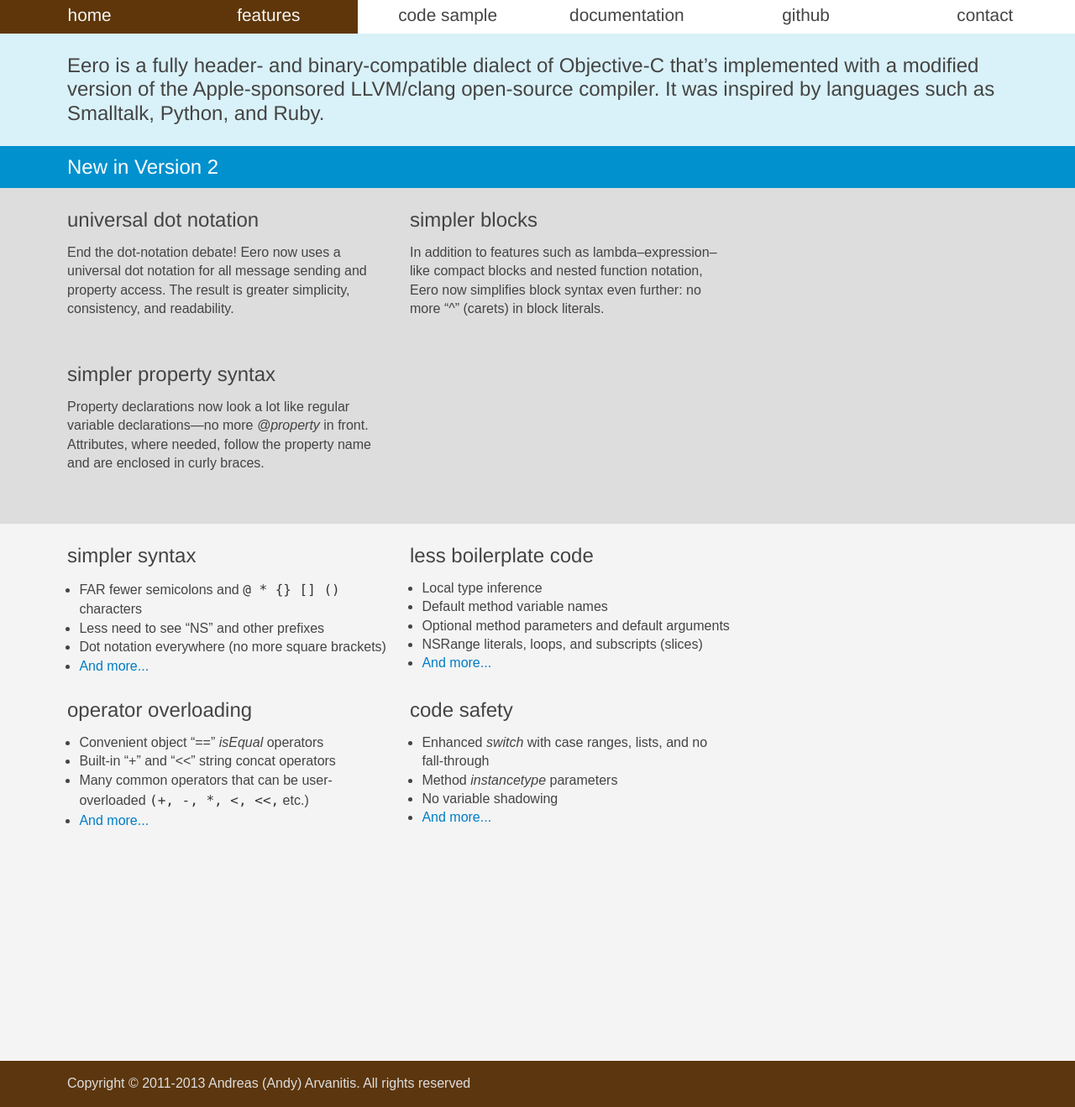
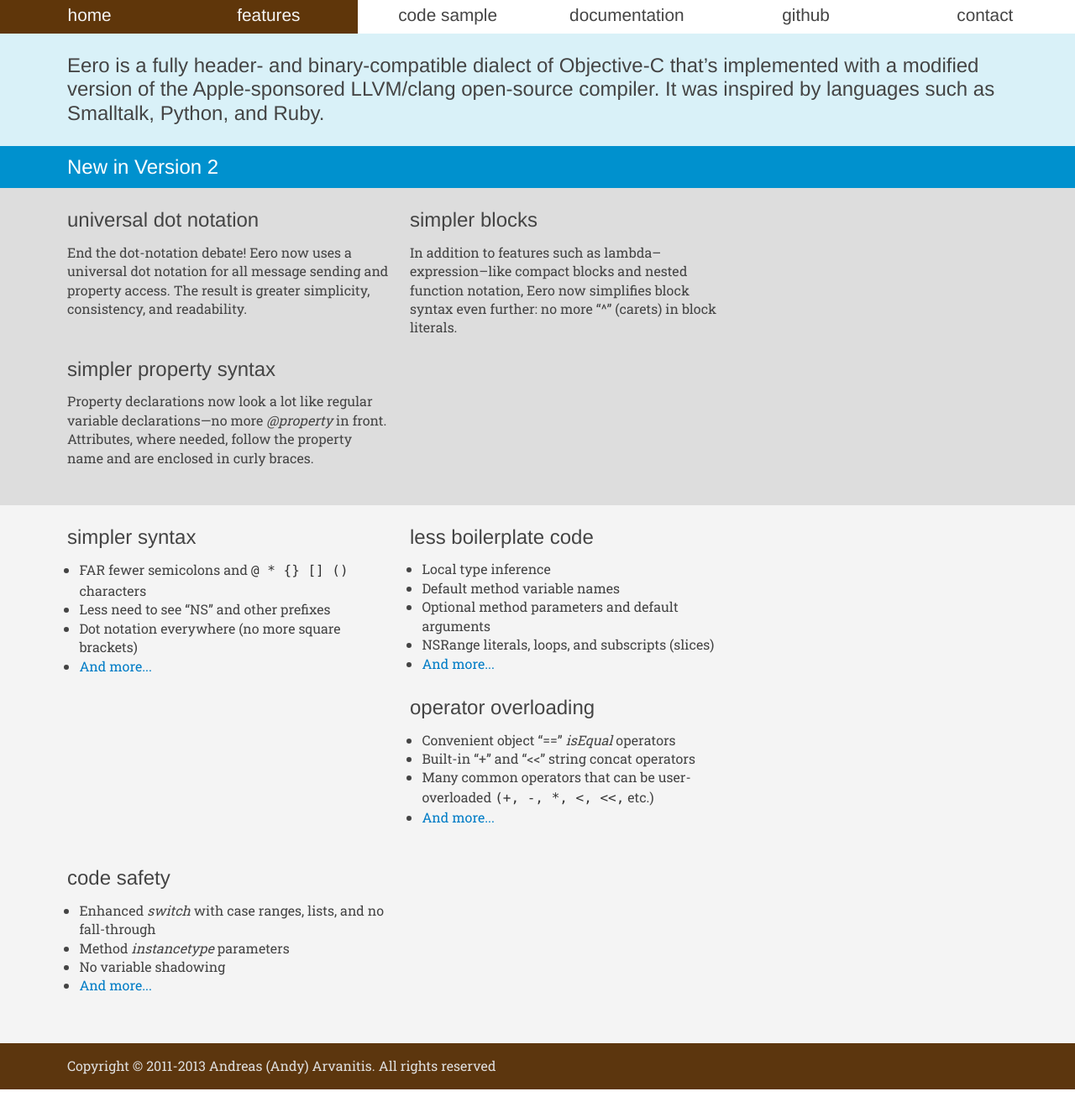
Before and after one commit to eerolanguage/eerolanguage.github.com, a Jekyll site: the page built from features/index.html, in a window 1280 px wide. Shown: the whole page at 84% size. Built offline with Jekyll 4.4.1, drawn with Linux system fonts in a browser that asks for light colours; some web fonts are replaced; after the commit the page ends 1298 px from its top, so only the background shows below that.

Commit message:
Change main copy font to Roboto Slab

```diff
--- a/_includes/head.html
+++ b/_includes/head.html
@@ -5,6 +5,7 @@
   <link href="/css/pygments.css" rel="stylesheet" type="text/css">
   <link href='/images/favicon.ico' rel='shortcut icon' type='image/ico'>
   <link type="text/css" rel="stylesheet" href="http://fast.fonts.com/cssapi/d495e921-8ef4-4943-b32b-0921a9e919af.css">
+  <link href='http://fonts.googleapis.com/css?family=Roboto+Slab|Roboto+Condensed:400italic,700italic,400,700|Roboto:400,400italic,700,700italic' rel='stylesheet' type='text/css'>
   <script type="text/javascript">
     var _gaq = _gaq || [];
     _gaq.push(['_setAccount', 'UA-21151919-1']);
--- a/css/default.css
+++ b/css/default.css
@@ -159,7 +159,7 @@
 }
 
 .copy {
-  font-family: Arial;
+  font-family: 'Roboto Slab', Arial;
   font-weight: normal;
   font-size: 1em;
   line-height: 1.4em;
@@ -174,7 +174,7 @@
 }
 
 .smallcopy {
-  font-family: Arial;
+  font-family: 'Roboto Slab', Arial;
   font-weight: normal;
   font-size: 0.7em;
 }
@@ -493,6 +493,10 @@
   font-style: italic;
 }
 
+p strong {
+  font-weight: bold;
+}
+
 #documentation {
   position: relative;
   margin-top: 2em;
@@ -767,7 +771,11 @@
   margin-right: 1.5em;
   width: 24em;
 /*  min-width: 45%; */
-  min-height: 10em;
+  min-height: 9em;
+}
+
+.bulletedfeature {
+  min-height: 11.2em;
 }
 
 /* iPhones and smaller
--- a/features/index.html
+++ b/features/index.html
@@ -53,7 +53,7 @@
 
 <div id="mainfeatures" class="fullwidth floating softbackgroundcolor">
   <div class="features contentmargins">
-    <div class="feature">
+    <div class="feature bulletedfeature">
       <span class="largecopy copycolor">simpler syntax</span>
       <div class="copy copycolor">
         <ul>
@@ -64,7 +64,7 @@
         </ul>
       </div>
     </div>
-    <div class="feature">
+    <div class="feature bulletedfeature">
       <span class="largecopy copycolor">less boilerplate code</span>
       <div class="copy copycolor">
         <ul>
@@ -76,7 +76,7 @@
         </ul>
       </div>
     </div>
-    <div class="feature">
+    <div class="feature bulletedfeature">
       <span class="largecopy copycolor">operator overloading</span>
       <div class="copy copycolor">
         <ul>
@@ -88,7 +88,7 @@
         </ul>
       </div>
     </div>
-    <div class="feature">
+    <div class="feature bulletedfeature">
       <span class="largecopy copycolor">code safety</span>
       <div class="copy copycolor">
         <ul>
```
